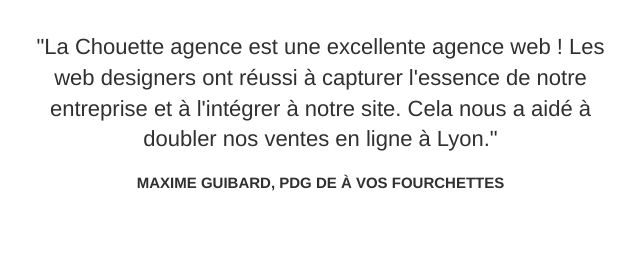
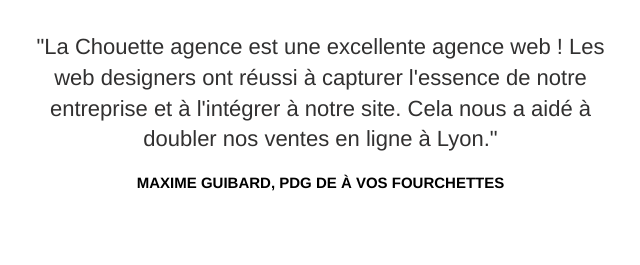
Before and after one commit to Baptiste-B-git/Baptiste-Biancardino-4-19072021, a plain HTML site: page index.html in a window 1280 px wide. Shown: the part 1283-1548 px from the top of the page, 322-962 px from the left. Drawn offline with Linux system fonts and the light colour scheme.

Commit message:
couleur #313030>black

```diff
--- a/style.css
+++ b/style.css
@@ -771,7 +771,7 @@
     font-size: 15px;
     text-transform: uppercase;
     font-weight: 700;
-    color: #313030!important;
+    color: black!important;
 }
 
 .med-width-whitespace {
```
